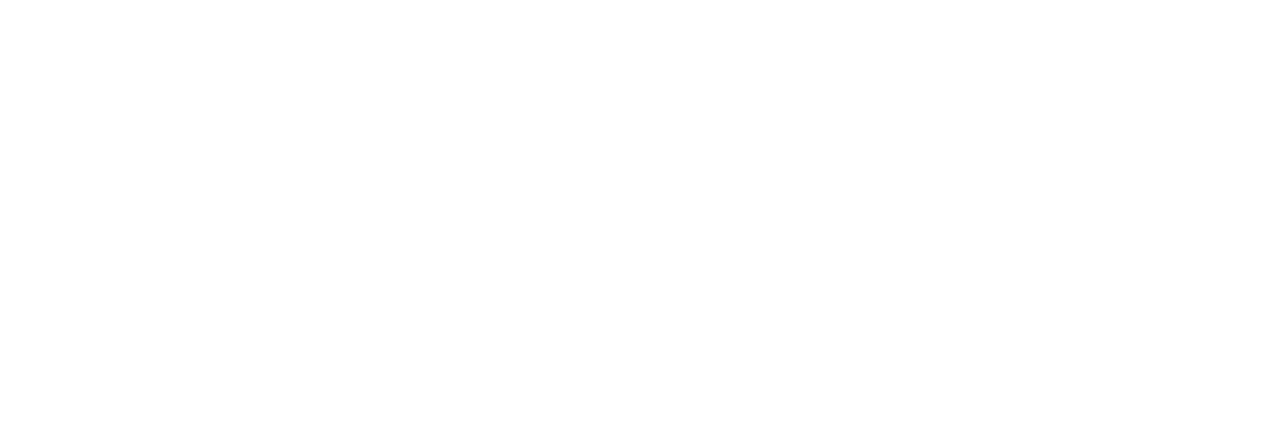
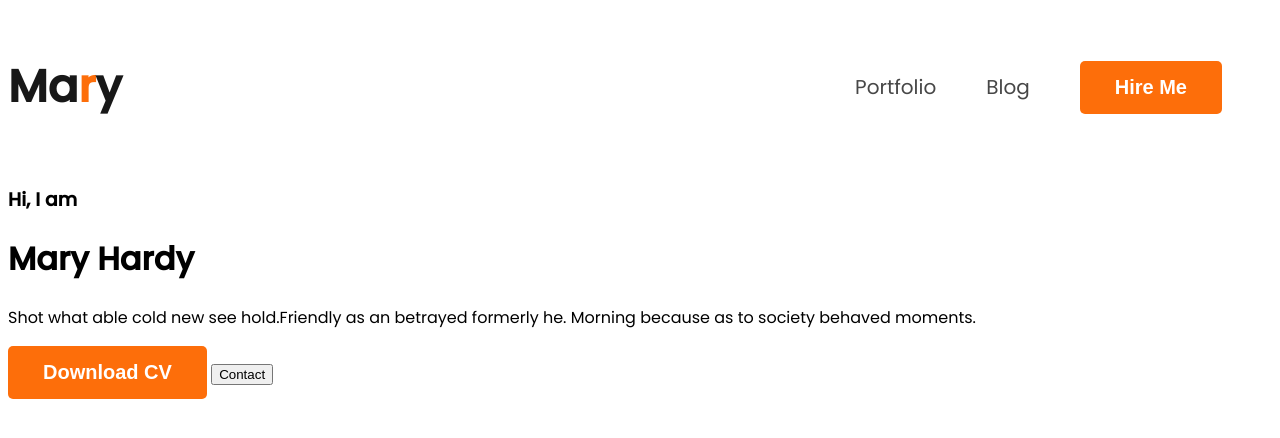
Before and after one commit to Rayhan426/personal-portfolio, a plain HTML site: page index.html in a window 1280 px wide. Drawn offline with Linux system fonts and the light colour scheme.

Commit message:
navigation added

```diff
--- a/index.html
+++ b/index.html
@@ -17,7 +17,26 @@
 </head>
 
 <body>
+    <header class="header">
+        <nav>
+            <h3 class="mary">Ma<span class="r">r</span>y</h3>
 
+            <ul>
+                <li> <a href="">Portfolio</a></li>
+                <li> <a href="">Blog</a></li>
+                <li> <button class="primary-btn">Hire Me</button></li>
+            </ul>
+        </nav>
+
+        <div class="banner">
+            <h3 class="banner-heading">Hi, I am</h3>
+            <h1 class="banner-title">Mary Hardy</h1>
+            <p class="banner-details">Shot what able cold new see hold.Friendly as an betrayed formerly he. Morning
+                because as to society behaved moments.</p>
+            <button class="primary-btn">Download CV</button>
+            <button class="contact-btn">Contact</button>
+        </div>
+    </header>
 
 
 </body>
--- a/styles/style.css
+++ b/styles/style.css
@@ -1,3 +1,50 @@
 body {
     font-family: 'Poppins';
 }
+
+/* my first heading */
+nav {
+    display: flex;
+    align-items: center;
+    justify-content: space-between;
+}
+
+nav>ul>li {
+    list-style: none;
+}
+
+nav a {
+    text-decoration: none;
+    color: #474747;
+    font-size: 20px;
+}
+
+nav ul {
+    display: flex;
+    align-items: center;
+}
+
+nav li {
+    margin-right: 50px;
+}
+
+.mary {
+    color: #181818;
+    font-size: 45px;
+    font-weight: 800;
+}
+
+.r {
+    color: #FD6E0A;
+}
+
+.primary-btn {
+
+    font-size: 20px;
+    font-weight: 700;
+    color: white;
+    background-color: #FD6E0A;
+    padding: 15px 35px;
+    border: none;
+    border-radius: 5px;
+}
```
